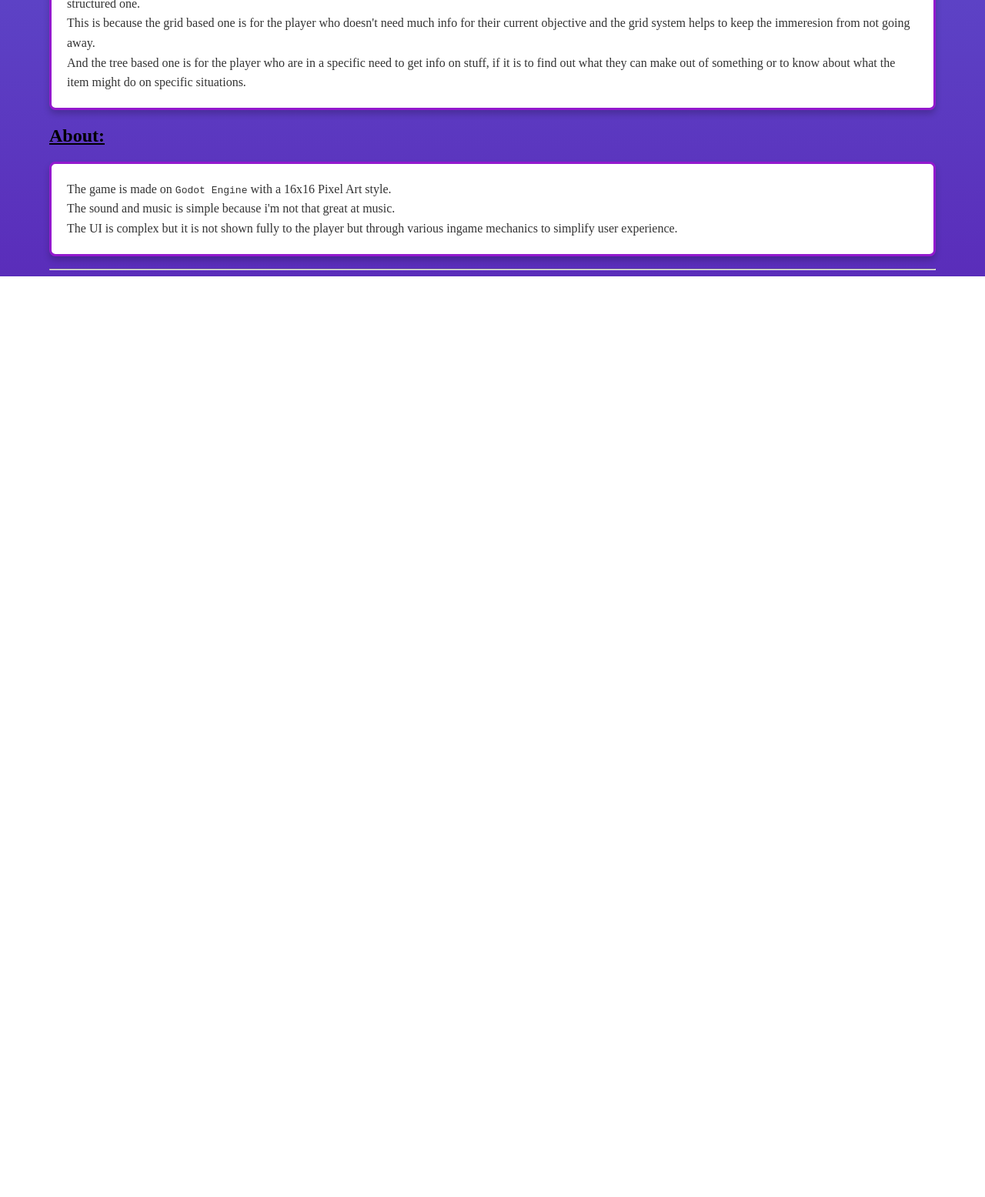
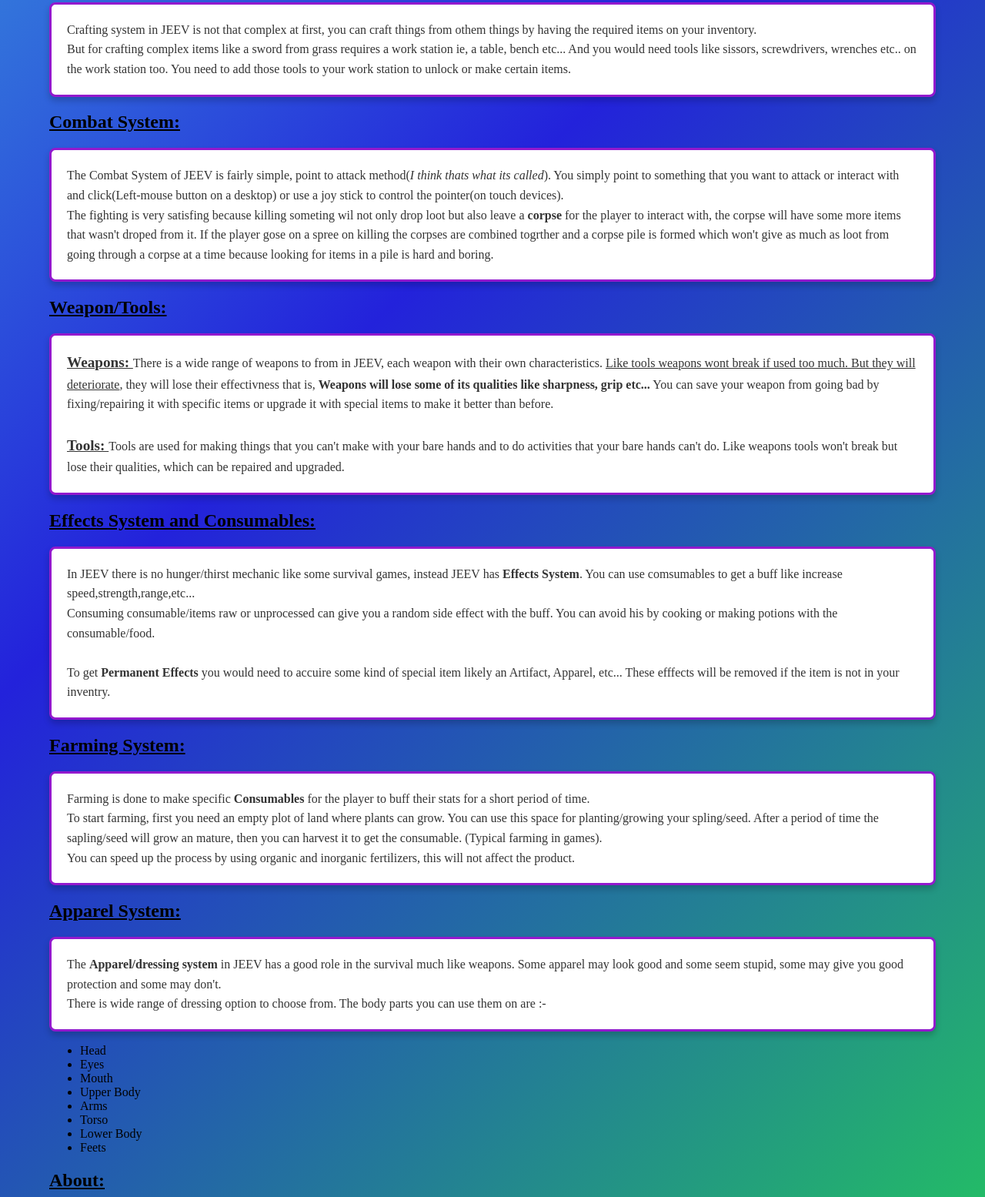
Before and after one commit to GasSpace630/Jeev-Game-Doc, a plain HTML site: page index.html in a window 1280 px wide. Shown: the part 1185-2740 px from the top of the page at 77% size. Before the commit the page ends 1544 px from the top, so only its background shows below. Drawn offline with Linux system fonts and the light colour scheme.

Commit message:
second commit

```diff
--- a/index.html
+++ b/index.html
@@ -2,28 +2,31 @@
 <html>
 	<head>
 		<title>
-			Jeev-Game-Design_Doc
+			JEEV GDD
 		</title>
 		<meta charset = "utf-8">
-		<meta name = "viewport" content = "width = device-width , initial-scale - 1">
+		<meta name = "viewport" content = "width = device-width , initial-scale = 1.0">
 
 		<link rel = "stylesheet" href = "style.css">
 	</head>
 	<body>
 		<div>
 			<h1><u><center>
-				JEEV - the game
+				JEEV - the game<br>
 			</center></u></h1>
+			<center>
+				By GasSpace Games
+			</center>
 			<p class = "text_box">
-				JEEV is a <strong>free</strong> to play multiplatform game, with a big amount of activities for the player to do.<br>
-				The game is an <strong>Top-Down 2D Survival RPG</strong> but also highly focusing on <strong>crafting and gathering</strong> aspects.
+				JEEV is a <strong>free</strong> to play multiplatform game, with a big amount of stuff/activities for the player to do.<br>
+				The game is an <strong>Top-Down 2D Survival RPG</strong> but also highly focusing on the <strong>crafting and gathering</strong> aspects.
 			</p>
 			<h2>
 				Main Features of the Game
 			</h2>
 			<ul>
 				<li>Procedrually/Radomly generated World</li>
-				<li>Indepth Crafting /Inventry system</li>
+				<li>Indepth Crafting /Inventry systems</li>
 				<li>No Hunger or Thirst</li>
 				<li>Stupid things are everywhere</li>
 				<li>And more...</li>
@@ -34,9 +37,9 @@
 			</u></h2>
 			<p class = "text_box">
 				<em>
-					You are <strong>not</strong> a lone player out in the woods or a city surviving a zombie apocalypse, but you are a <big>Monkey</big> learning to survive the in wild after gaining self consiousness out of nowhere, and now you must live your life doing things other monkey's don't.<br>
+					You are <strong>Not</strong> a lone player out in the woods or in a city surviving a zombie apocalypse, but you are a <big>Monkey</big> learning to survive the in wild after gaining self consiousness out of nowhere, and now you must live your life doing things other monkey's won't.<br>
 					You are a monkey who wants to explore and have <strong>adventures.</strong> Discovering new things, meeting with new people and eating suspisious things, is where your happiness is.<br>
-					So you are destined to find your self in stupid situations and by surviving it, you will emerge a more experienced monkey who can do more stupid things with his life.
+					So you are destined to find yourself in stupid situations and by surviving it, you will emerge a more experienced monkey who can do more stupid things with his life.
 				</em>
 			</p>
 
@@ -44,17 +47,9 @@
 				GUI:
 			</u></h2>
 			<p class = "text_box">
-				The Graphical User Interface of JEEV is simple yet compact, the GUI is not fully shown to the player until they meet certain conditions, like being next to a working bench or having the appropriate tool in the inventrory.<br>
-				The mini-UI elements like the inventory section or crafting section are not that hard to understand, even for someone who strugles to use the SBI website. All the information is hidden from the player inorder to give them a simple vibe.<br>
+				The Graphical User Interface of JEEV is simple yet compact, the GUI is not fully shown to the player until they are met with certain conditions, like being next to a working bench or having the appropriate tool or item in the inventrory.<br>
+				The mini-UI elements like the inventory section or crafting section are not that hard to understand, for even to someone who strugles to use the SBI website. All the information is hidden from the player in order to give them a simple vibe.<br>
 				This is achived through hidding specific information behind a button or option menu, so the player can view those complicated things if they want to or is comfortable playing with a cramped UI.<br>
-			</p>
-
-			<h2><u>
-				Combat System:
-			</u></h2>
-			<p class = "text_box">
-				The Combat System of JEEV is fairly simple, point to attack method(I think thats what its called). You simply point to  something that you want to attack or interact with and click(Left-mouse button on a desktop) or use a joy stick to control the pointer(on touch devices).<br>
-				The fighting is very satisfing because killing someting wil not only drop loot but also leave a <b>corpse</b> for the player to interact with, the corpse will have some more items that wasn't droped from it. If the player gose on a spree on killing the corpses are combined togrther and a corpse pile is formed which won't give as much as loot from going through a corpse at a time because looking for items in a pile is hard and boring.<br>
 			</p>
 
 			<h2><u>
@@ -64,6 +59,74 @@
 				Ah, the good old inventry dialog. JEEV implements two types of inventry systems, a grid based one where you can see your items scrambeled every where , and a tree structured one.<br>
 				This is because the grid based one is for the player who doesn't need much info for their current objective and the grid system helps to keep the immeresion from not going away.<br>
 				And the tree based one is for the player who are in a specific need to get info on stuff, if it is to find out what they can make out of something or to know about what the item might do on specific situations.
+			</p>
+
+			<h2><u>
+				Crafting System:
+			</u></h2>
+			<p class = "text_box">
+				Crafting system in JEEV is not that complex at first, you can craft things from othem things by having the required items on your inventory.<br>
+				But for crafting complex items like a sword from grass requires a work station ie, a table, bench etc... And you would need tools like sissors, screwdrivers, wrenches etc.. on the work station too. You need to add those tools to your work station to unlock or make certain items.<br>
+
+			</p>
+
+			<h2><u>
+				Combat System:
+			</u></h2>
+			<p class = "text_box">
+				The Combat System of JEEV is fairly simple, point to attack method(<em>I think thats what its called</em>). You simply point to  something that you want to attack or interact with and click(Left-mouse button on a desktop) or use a joy stick to control the pointer(on touch devices).<br>
+				The fighting is very satisfing because killing someting wil not only drop loot but also leave a <b>corpse</b> for the player to interact with, the corpse will have some more items that wasn't droped from it. If the player gose on a spree on killing the corpses are combined togrther and a corpse pile is formed which won't give as much as loot from going through a corpse at a time because looking for items in a pile is hard and boring.<br>
+			</p>
+
+			<h2><u>
+				Weapon/Tools:
+			</u></h2>
+			<p class = "text_box">
+				<big><u><strong>
+					Weapons:
+				</strong></u></big>
+				There is a wide range of weapons to from in JEEV, each weapon with their own characteristics. <u>Like tools weapons wont break if used too much. But they will deteriorate</u>, they will lose their effectivness that is, <strong>Weapons will lose some of its qualities like sharpness, grip etc...</strong> You can save your weapon from going bad by fixing/repairing it with specific items or upgrade it with special items to make it better than before.
+				<br><br>
+				<big><u><strong>
+					Tools:
+				</strong></u></big>
+				Tools are used for making things that you can't make with your bare hands and to do activities that your bare hands can't do. Like weapons tools won't break but lose their qualities, which can be repaired and upgraded.
+			</p>
+
+			<h2><u>
+				Effects System and Consumables:
+			</u></h2>
+			<p class = "text_box">
+				In JEEV there is no hunger/thirst mechanic like some survival games, instead JEEV has <strong>Effects System</strong>. You can use comsumables to get a buff like increase speed,strength,range,etc... <br>
+				Consuming consumable/items raw or unprocessed can give you a random side effect with the buff. You can avoid his by cooking or making potions with the consumable/food.<br><br>
+				To get <strong>Permanent Effects</strong> you would need to accuire some kind of special item likely an Artifact, Apparel, etc... These efffects will be removed if the item is not in your inventry.
+			</p>
+
+			<h2><u>
+				Farming System:
+			</u></h2>
+			<p class = "text_box">
+				Farming is done to make specific <strong>Consumables</strong> for the player to buff their stats for a short period of time.<br>
+				To start farming, first you need an empty plot of land where plants can grow. You can use this space for planting/growing your spling/seed. After a period of time the sapling/seed will grow an mature, then you can harvest it to get the consumable. (Typical farming in games).<br>
+				You can speed up the process by using organic and inorganic fertilizers, this will not affect the product.
+			</p>
+
+			<h2><u>
+				Apparel System:
+			</u></h2>
+			<p class = "text_box">
+				The <strong>Apparel/dressing system</strong> in JEEV has a good role in the survival much like weapons. Some apparel may look good and some seem stupid, some may give you good protection and some may don't.<br>
+				There is wide range of dressing option to choose from. The body parts you can use them on are :-
+				<ul>
+					<li>Head</li>
+					<li>Eyes</li>
+					<li>Mouth</li>
+					<li>Upper Body</li>
+					<li>Arms</li>
+					<li>Torso</li>
+					<li>Lower Body</li>
+					<li>Feets</li>
+				</ul>
 			</p>
 
 			<h2><u>
--- a/style.css
+++ b/style.css
@@ -8,7 +8,7 @@ body {
 	margin-right: 5%;
 	//#0B8D57justify-content: center;
 	//align-items: top;
-	background: linear-gradient(#6588EA , #5A2DBA);
+	background: linear-gradient(135deg , #47E0DB , #2322DB , #23C75E);
 	background-repeat: no-repeat;
 }
 
```
